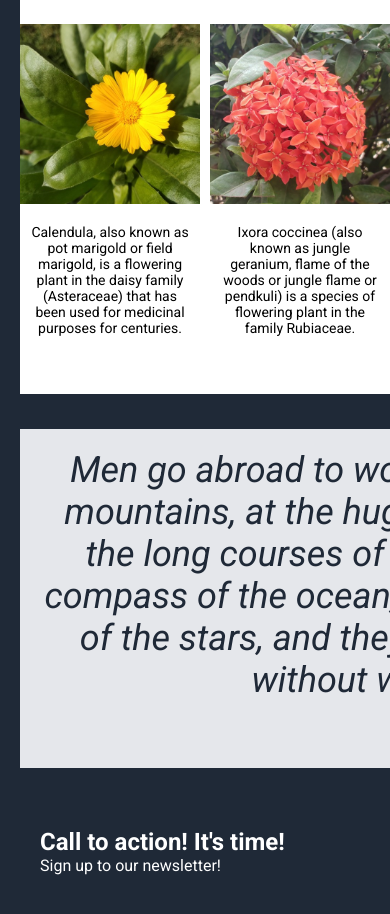
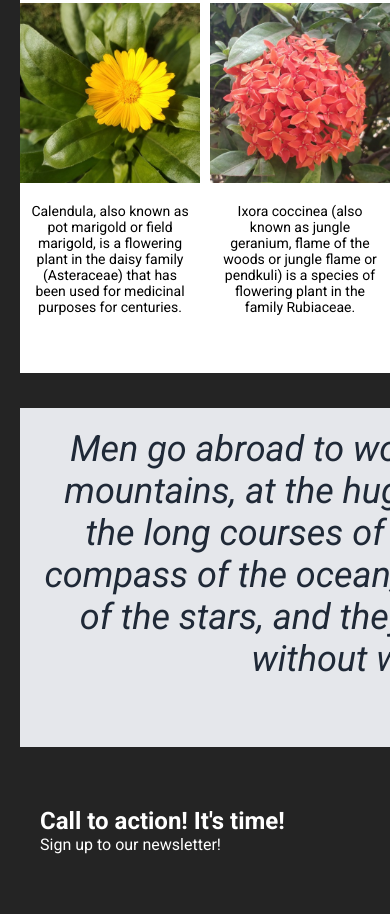
Before and after one commit to basushaunak/landing-page-TOP, a plain HTML site: page index.html in a window 390 px wide. Shown: the part 448-1362 px from the top of the page. Drawn offline with Linux system fonts and the light colour scheme.

Commit message:
landin page project completed (not responsive though)

```diff
--- a/css/style.css
+++ b/css/style.css
@@ -6,7 +6,7 @@
 }
 
 body{
-    background-color: #1f2937;
+    background-color: #242424;
     color: #ffffff;
     /* font-family: "Roboto", sans-serif; */
 }
@@ -63,7 +63,7 @@ button:hover{
 }
 
 .hero-block{
-    width: 90%;
+    /* width: 90%; */
     margin: 0 auto;
     display: flex;
     flex-direction: row;
@@ -91,7 +91,6 @@ button:hover{
 }
 
 .hero-button {
-    margin-block-start: 20px;
     margin-block-start: 10px;
     margin-inline-start: 20px;
 }
@@ -174,8 +173,8 @@ button:hover{
 .call-to-action-text{
     margin: 0;
     padding: 0;
-    margin-inline-start: 20px;
-    margin-block-end: 20px;
+    padding-inline-start: 20px;
+    padding-block-end: 20px;
 }
 
 .sign-up-button{
```
